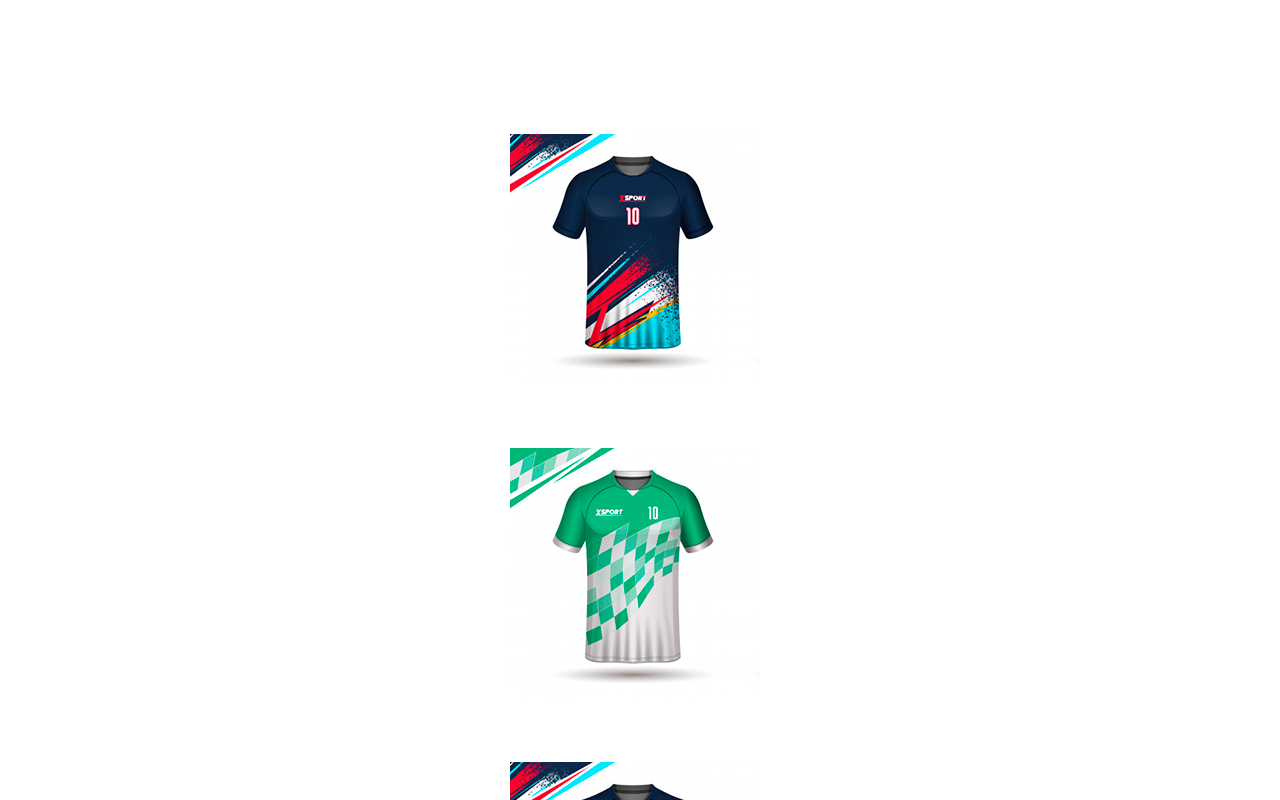
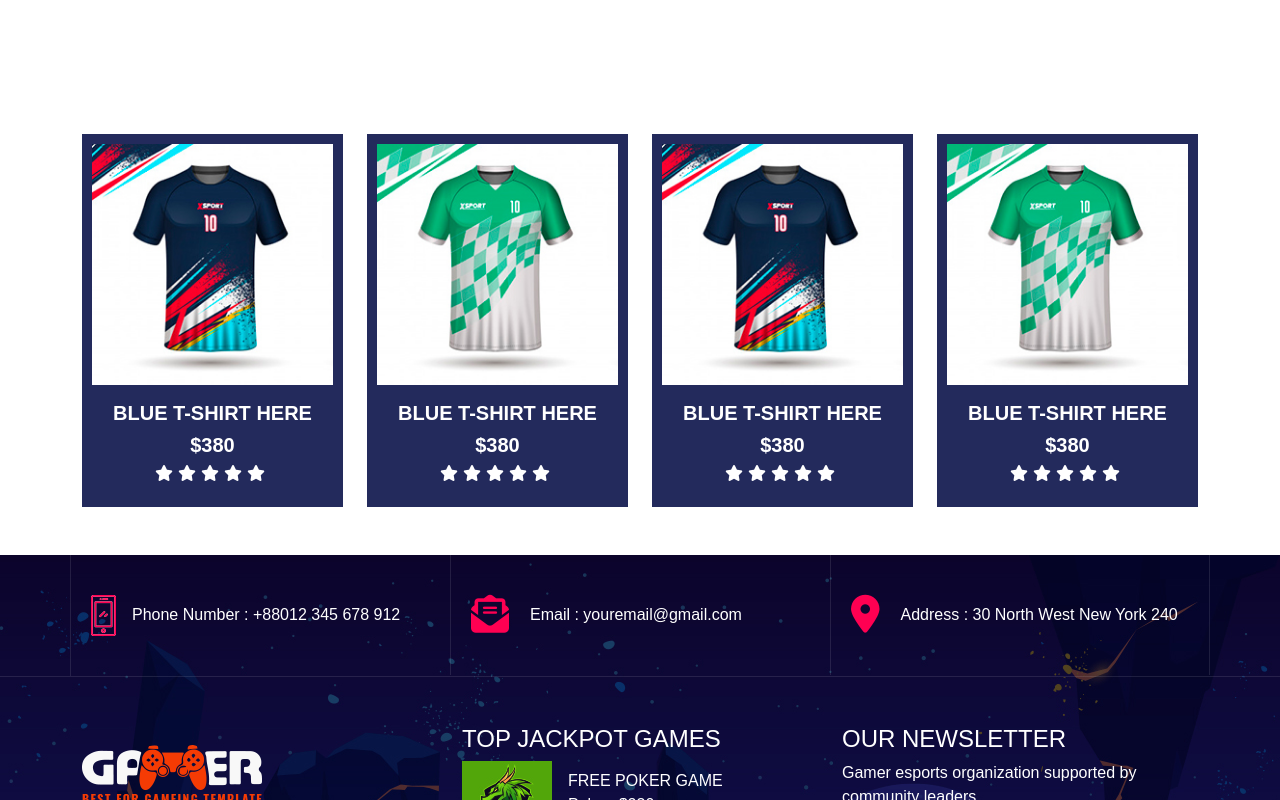
Before and after one commit to Pippo1997/proj-html-vuejs, a Vue app: page / in a window 1280 px wide. Shown: the part 4380-5180 px from the top of the page. Built offline with nearby package versions, Linux system fonts and the light colour scheme.

Commit message:
create card thisrt html scss

```diff
--- a/src/components/AppMain.vue
+++ b/src/components/AppMain.vue
@@ -371,9 +371,7 @@ export default {
       </div>
       <div class="bottom py-5">
         <div class="row g-4 justify-content-center">
-          <div class="col-xl-3 col-md-4 col-sm-6 col-12">
-            <AppTshirt :Tshirt="Tshirt"/>
-          </div>
+          <AppTshirt :Tshirt="Tshirt"/>
         </div>
       </div>
     </div>
--- a/src/components/AppTshirt.vue
+++ b/src/components/AppTshirt.vue
@@ -7,17 +7,21 @@ export default {
 </script>
 
 <template lang="">
-    <div v-for="(item, index) in Tshirt" :key="index">
+    <div v-for="(item, index) in Tshirt" :key="index" class="col-xl-3 col-md-4 col-sm-6 col-12">
         <div class="product-item">
             <div class="product-inner">
                 <div class="product-thumb">
                     <img :src="item.image" alt="t-shirt">
                 </div>
-                <div class="product-content">
-                    <h5>{{ item.title }}</h5>
-                    <h5>{{ item.price }}</h5>
-                    <div>
-
+                <div class="product-content text-center pt-3">
+                    <h5 class="subtitle-white">{{ item.title }}</h5>
+                    <h5 class="subtitle-white">{{ item.price }}</h5>
+                    <div class="star d-flex flex-wrap justify-content-center align-items-center pb-3">
+                        <i class="fa-solid fa-star"></i>
+                        <i class="fa-solid fa-star"></i>
+                        <i class="fa-solid fa-star"></i>
+                        <i class="fa-solid fa-star"></i>
+                        <i class="fa-solid fa-star"></i>
                     </div>
                 </div>
             </div>
@@ -26,5 +30,26 @@ export default {
 </template>
 
 <style lang="scss">
+    .product-inner{
+        padding: 10px;
+        background: #232a5c;
+        transition: 0.3s all linear;
 
+        &:hover{
+            background: #ff0052;
+        }
+
+        .product-thumb{
+            overflow: hidden;
+
+            img{
+                width: 100%;
+                transition: 0.3s all linear;
+
+                &:hover{
+                    transform: scale(1.2) rotate(5deg);
+                }
+            }
+        }
+    }
 </style>
```
